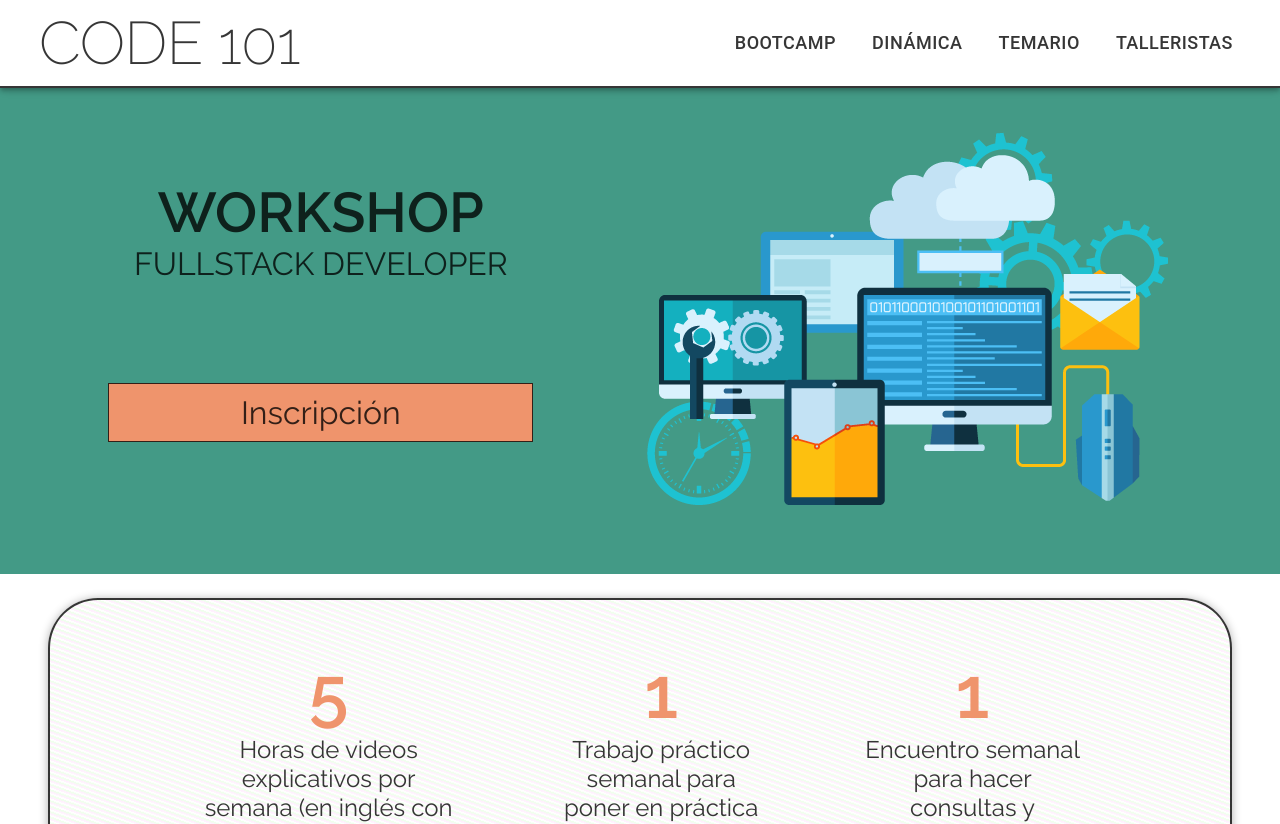
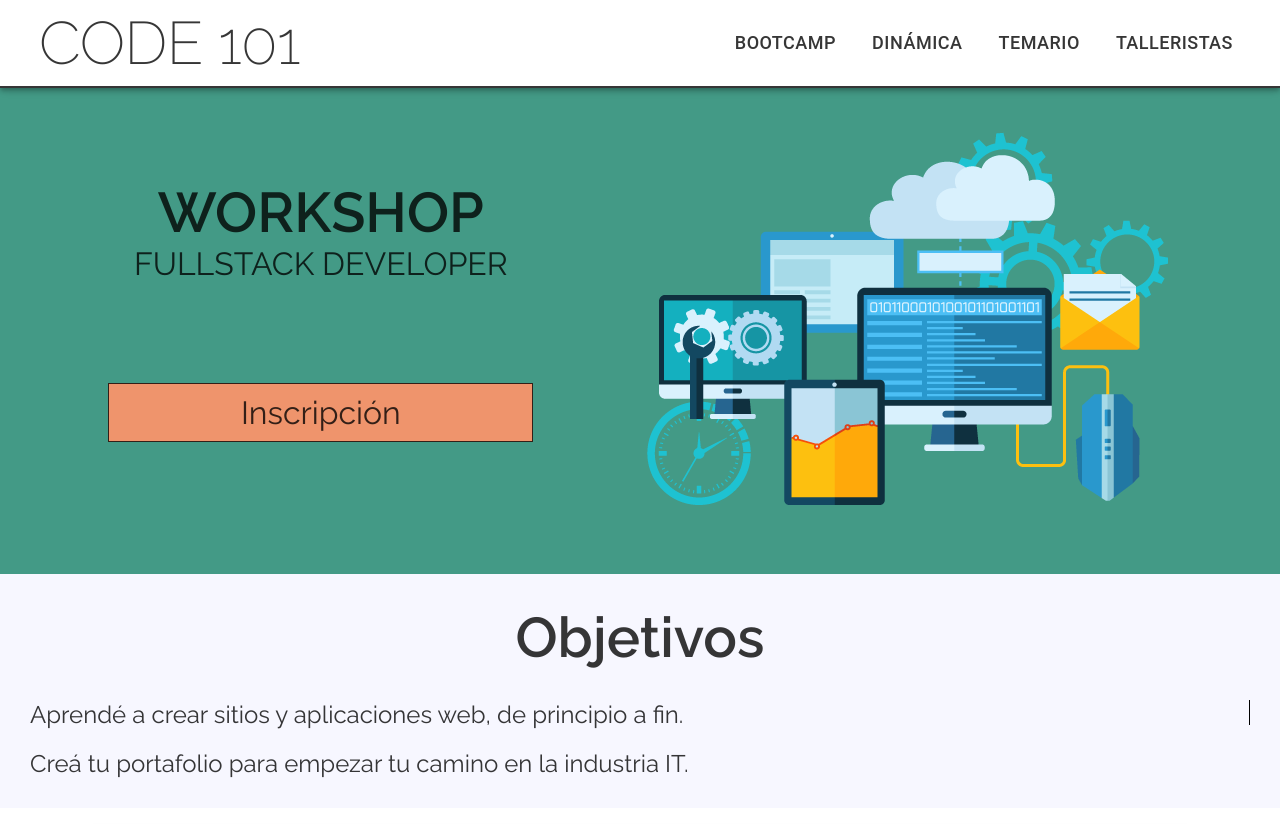
Before and after one commit to programar101/code101lp, a React (Create React App) app: page / in a window 1280 px wide. Shown: the top 824 px of the page. Built offline with nearby package versions, Linux system fonts and the light colour scheme.

Commit message:
wip #23 objetivo

```diff
--- a/src/App.js
+++ b/src/App.js
@@ -3,6 +3,9 @@ import Hero from './sections/Hero/Hero';
 import NavBar from './sections/NavBar/NavBar';
 import Dinamica from './sections/Dinamica/Dinamica';
 import Syllabus from './sections/Syllabus/Syllabus';
+import Objetivo from './sections/Objetivo/Objetivo';
+
+
 
 
 export default function App() {
@@ -10,6 +13,7 @@ export default function App() {
         <div >
             <NavBar/>
             <Hero/>
+            <Objetivo/>
             <Dinamica/>
             <Syllabus/>
         </div>
--- /dev/null
+++ b/src/sections/Objetivo/Objetivo.css
@@ -0,0 +1,51 @@
+.Objetivo-Container {
+
+    display: flex;
+    flex-wrap: wrap;
+    background-color: var(--grey);
+    align-content: center;
+    align-items: center;
+    flex-direction: column;
+    gap:30px;
+    padding: 30px;
+
+}
+
+
+.texto-Container{
+
+
+    display: flex;
+    flex-wrap: wrap;
+    flex-direction: row;
+    justify-content: space-between;
+    text-align: center;
+    align-content: center;
+    font-size: 3vh;
+    gap:20px;
+
+
+
+}
+
+.linea{
+
+    border-left: 1px solid black;
+    height: 25px;
+    padding: 0;
+
+}
+
+
+@media (max-width: 1200px) {
+    .texto-Container {
+
+        display:flex;
+        flex-direction: column;
+        align-items: center;
+        padding: 10px;
+    }
+    .linea{
+        height: 0px;
+    }
+}
--- /dev/null
+++ b/src/sections/Objetivo/Objetivo.jsx
@@ -0,0 +1,41 @@
+import * as React from 'react';
+import './Objetivo.css';
+
+
+export default function Objetivo(props) {
+    return (
+
+        <div>
+
+            <div className='Objetivo-Container'>
+
+                <h1>Objetivos</h1>
+
+
+                <div className='texto-Container'>
+
+
+                    <div>
+
+                        <p>Aprendé a crear sitios y aplicaciones web, de principio a fin.</p>
+
+                    </div>
+
+                    <div className='linea'></div>
+
+                    <div>
+
+                        <p>Creá tu portafolio para empezar tu camino en la industria IT.</p>
+
+                    </div>
+
+                </div>
+
+
+            </div>
+
+        </div>
+    );
+
+
+}
```
